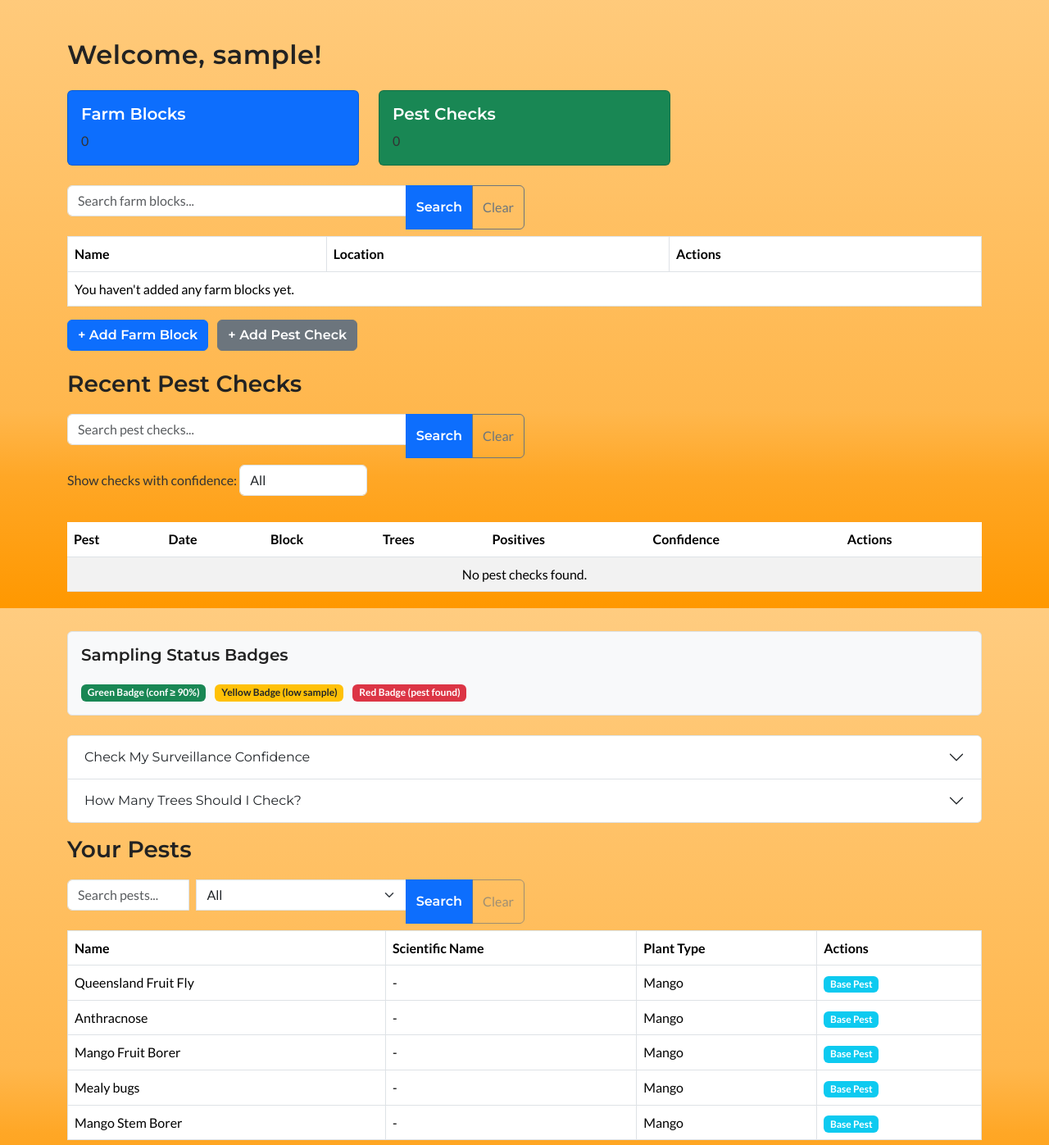
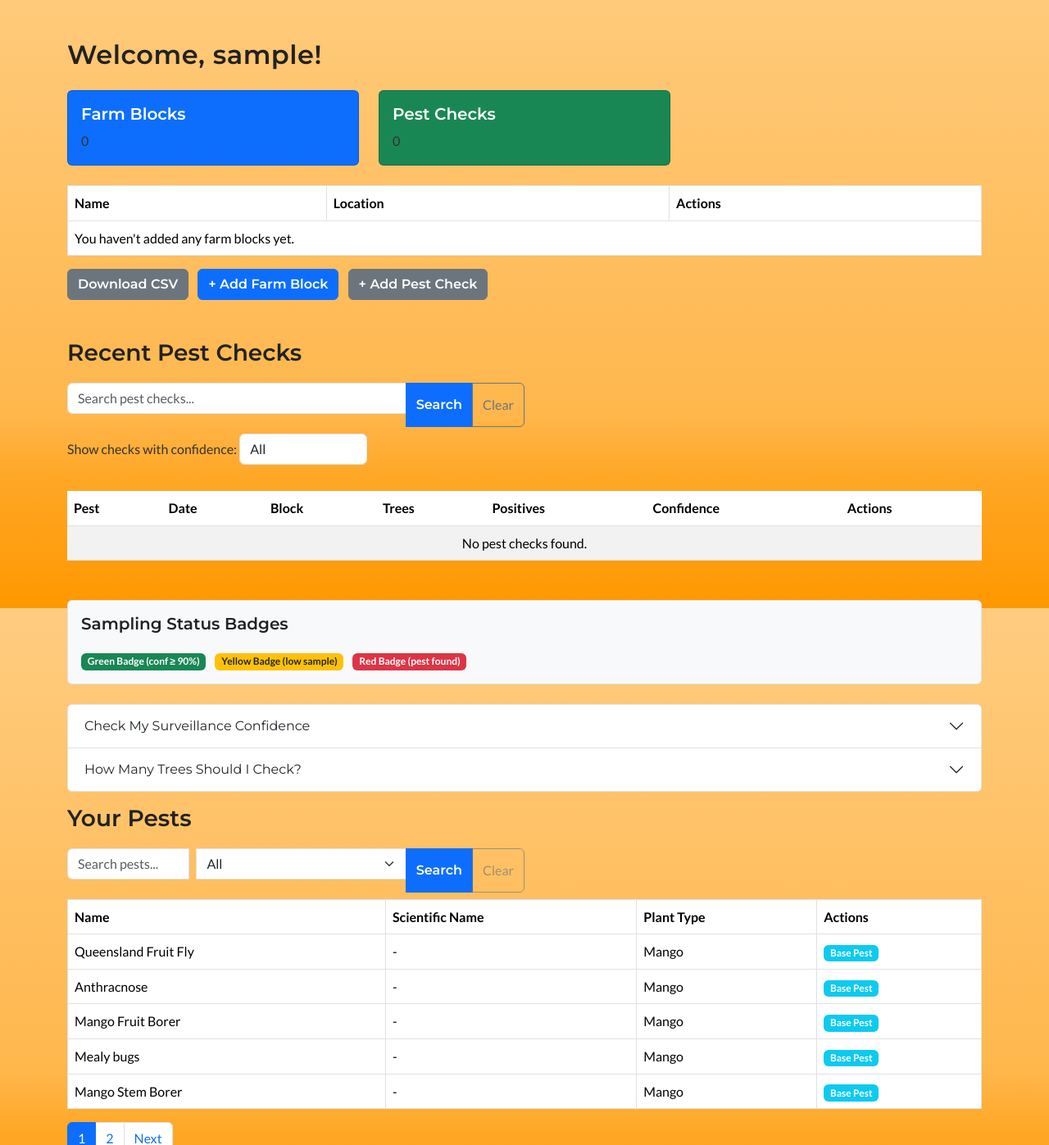
Before and after one commit to HoustonMichaelVaughn/HIT237, a Django app: page /growers/profile/ in a window 1280 px wide. Shown: the part 58-1455 px from the top of the page at 82% size. Run offline with Django 5.2, Linux system fonts and the light colour scheme; the visitor is signed in with stand-in values (Sample User, id 1); data that the repository does not hold is empty; some libraries are stand-ins or nearby versions.

Commit message:
Add Download CSV button and export_checks_csv endpoint

```diff
--- a/growers/templates/growers/profile.html
+++ b/growers/templates/growers/profile.html
@@ -25,24 +25,21 @@
   </div>
 
   <!-- HTMX: Farm Blocks -->
-  <form method="get"
-        class="mb-2"
-        hx-get="{% url 'farm_block_list' %}"
-        hx-target="#farm-blocks-table"
-        hx-swap="innerHTML">
-    <div class="input-group w-50 mb-2">
-      <input type="text" name="fb_search" id="fbSearchInput" class="form-control" placeholder="Search farm blocks..." value="{{ fb_search }}">
-      <button type="submit" class="btn btn-primary">Search</button>
-      <button type="button" id="clearFbSearchBtn" class="btn btn-outline-secondary" onclick="this.closest('form').reset();htmx.ajax('GET', '{% url 'farm_block_list' %}', {target: '#farm-blocks-table', swap: 'innerHTML'});">Clear</button>
-    </div>
-  </form>
-
-  <div id="farm-blocks-table">
+    <div id="farm-blocks-table">
     {% include "growers/partials/farm_blocks_table.html" %}
   </div>
 
-  <a href="{% url 'add_farm_block' %}" class="btn btn-primary mb-4 me-2">+ Add Farm Block</a>
-  <a href="{% url 'create_pest_check' %}" class="btn btn-secondary mb-4">+ Add Pest Check</a>
+  <div class="mb-4">
+    <a href="{% url 'export_checks_csv' %}" class="btn btn-secondary mb-4 me-2">
+      Download CSV
+    </a>
+    <a href="{% url 'add_farm_block' %}" class="btn btn-primary mb-4 me-2">
+      + Add Farm Block
+    </a>
+    <a href="{% url 'create_pest_check' %}" class="btn btn-secondary mb-4">
+      + Add Pest Check
+    </a>
+  </div>
 
   <!-- Recent Pest Checks -->
   <h3>Recent Pest Checks</h3>
--- a/growers/urls.py
+++ b/growers/urls.py
@@ -1,7 +1,7 @@
 from django.urls import path
 from django.contrib.auth import views as auth_views
 
-from .views import Login, RegisterUser, profile_view
+from .views import Login, RegisterUser, profile_view, export_checks_csv
 from . import views
 
 urlpatterns = [
@@ -9,7 +9,7 @@ urlpatterns = [
     path("logout/", auth_views.LogoutView.as_view(), name="logout"),
     path("register/", RegisterUser.as_view(), name="register"),
     path("profile/", profile_view, name="profile"),
-    #path("profile/export-csv/", export_csv, name="export_csv"),
+    path("profile/export-csv/", export_checks_csv, name="export_checks_csv"),
 
     # AJAX endpoints for HTMX
     path("ajax/farmblocks/", views.ajax_farm_block_list, name="farm_block_list"),
--- a/growers/views.py
+++ b/growers/views.py
@@ -1,18 +1,19 @@
 import math
+import csv
 
 from django.contrib.auth import login
 from django.contrib.auth.decorators import login_required
 from django.contrib.auth.views import LoginView as DjangoLoginView
 from django.core.paginator import Paginator
-from django.http import JsonResponse, HttpResponse
+from django.http import HttpResponse
 from django.shortcuts import redirect, render
 from django.template.loader import render_to_string
 from django.urls import reverse_lazy
 from django.views.generic.edit import FormView
 
 from mango_pests.forms import PestSelectionForm, SampleSizeForm
-from mango_pests.models import FarmBlock, PestCheck
-from mango_pests.data import Pestsdiseases  # <-- import static pests
+from mango_pests.models import FarmBlock, PestCheck, Pest
+from mango_pests.data import Pestsdiseases
 
 from .forms import RegisterUserForm
 
@@ -44,165 +45,158 @@ class RegisterUser(FormView):
 
 @login_required
 def profile_view(request):
-    # A)Fetch all FarmBlock and PestCheck objects for this user,
-    #    then compute a “confidence” value (0–100) on each PestCheck in Python.
+
     farm_blocks = FarmBlock.objects.filter(grower=request.user)
-    raw_checks_qs = PestCheck.objects.filter(farm_block__grower=request.user).order_by(
-        "-date_checked"
-    )
+    raw_checks_qs = PestCheck.objects.filter(
+        farm_block__grower=request.user
+    ).order_by("-date_checked")
 
-    # A1) Build a new list `all_checks` so that each PestCheck has `.confidence` attached
+    # Compute confidence for each check
     all_checks = []
     for c in raw_checks_qs:
+
         n = getattr(c, "num_trees", 0)
-        # If there were zero positives, compute binomial confidence at 1% prevalence
+
         if getattr(c, "positives", 0) == 0 and n > 0:
             computed_conf = 100 * (1 - (1 - 0.01) ** n)
+
         else:
-            # If positives > 0 (or n == 0), treat confidence as 0
-            computed_conf = 0.0
-
-        # Attach attribute to this instance for later use
+          computed_conf = 0.0
         setattr(c, "confidence", computed_conf)
         all_checks.append(c)
 
-    # B) Read the “status” GET parameter (default = "all")
+    # Filter by status
     status = request.GET.get("status", "all").lower()
 
-    # C) Manually filter the Python list by the computed `.confidence` property
+
     if status == "high":
-        # Keep only those checks whose confidence ≥ 90
-        filtered_checks = [c for c in all_checks if getattr(c, "confidence", 0) >= 90]
+        filtered_checks = [c for c in all_checks if c.confidence >= 90]
     elif status == "medium":
-        # Keep only those checks with 50 ≤ confidence < 90
-        filtered_checks = [
-            c for c in all_checks if 50 <= getattr(c, "confidence", 0) < 90
-        ]
+        filtered_checks = [c for c in all_checks if 50 <= c.confidence < 90]
     elif status == "low":
-        # Keep only those checks with confidence < 50
-        filtered_checks = [c for c in all_checks if getattr(c, "confidence", 0) < 50]
+        filtered_checks = [c for c in all_checks if c.confidence < 50]
+
     else:
-        # “all” or any other value → show all checks in this case
+
         filtered_checks = list(all_checks)
 
-    # D) Totals for summary cards
+    # Totals
     total_blocks = farm_blocks.count()
-    total_checks = len(all_checks)  # count of all checks (unfiltered)
+    total_checks = len(all_checks)
 
-    # E) Only show the first 5 in the Recent Pest Checks table
-    recent_pest_checks = filtered_checks[:5]
+    # Pagination helpers
+    fb_search = request.GET.get("fb_search", "").strip().lower()
+    farm_blocks_qs = farm_blocks.filter(name__icontains=fb_search) if fb_search else farm_blocks
+    fb_paginator = Paginator(farm_blocks_qs, 5)
+    farm_blocks_page = fb_paginator.get_page(request.GET.get("fb_page", 1))
 
-    # Fetch all pests for display in dashboard (DB + static)
-    from mango_pests.models import Pest
+    pc_search = request.GET.get("pc_search", "").strip().lower()
+    pc_filtered = [
+        c for c in filtered_checks
+        if pc_search in c.pest.name.lower() or pc_search in c.farm_block.name.lower()
+    ] if pc_search else filtered_checks
+    pc_paginator = Paginator(pc_filtered, 5)
+    recent_pest_checks_page = pc_paginator.get_page(request.GET.get("pc_page", 1))
 
+    # Static + DB pests
     db_pests = list(Pest.objects.all())
-    # Wrap static pests as dicts with DB-like fields for template compatibility
+
     static_pests = [
-        type('StaticPest', (), {
-            'name': p.cardtitle,
-            'scientific_name': getattr(p, 'scientific_name', ''),
-            'description': p.detailedinfo,
-            'plant_type': type('PlantType', (), {'name': 'Mango'})(),
-            'is_static': True
-        })() for p in Pestsdiseases
+        type("StaticPest", (), {
+            "name": p.cardtitle,
+            "scientific_name": getattr(p, "scientific_name", ""),
+            "description": p.detailedinfo,
+            "plant_type": type("PlantType", (), {"name": "Mango"})(),
+            "is_static": True,
+        })()
+        for p in Pestsdiseases
     ]
     pests = db_pests + static_pests
+    pest_search = request.GET.get("pest_search", "").strip().lower()
+    if pest_search:
+        pests = [
+            p for p in pests
+            if pest_search in p.name.lower()
+            or (hasattr(p, "scientific_name") and pest_search in (p.scientific_name or "").lower())
+        ]
 
-    # F) Two separate forms with prefixes (for the calculators)
+    pest_type = request.GET.get("pest_type", "all").lower()
+    if pest_type == "base":
+        pests = [p for p in pests if getattr(p, "is_static", False)]
+    elif pest_type == "user":
+        pests = [p for p in pests if not getattr(p, "is_static", False)]
+
+    pest_paginator = Paginator(pests, 5)
+    pests_page = pest_paginator.get_page(request.GET.get("pest_page", 1))
+
+    # Forms
     form = PestSelectionForm(request.POST or None, prefix="surv")
     sample_form = SampleSizeForm(request.POST or None, prefix="sample")
 
     surveillance_result = None
     sample_size_result = None
 
-    # G) If “Check My Surveillance Confidence” form was submitted:
+    # Surveillance confidence calculation
     if "surv-pest" in request.POST and form.is_valid():
         pest = form.cleaned_data["pest"]
-        checks = PestCheck.objects.filter(
-            pest=pest, positives=0, farm_block__grower=request.user
-        )
+        checks = PestCheck.objects.filter(pest=pest, positives=0, farm_block__grower=request.user)
         total_checked = sum(c.num_trees for c in checks)
-        if total_checked > 0:
-            # 1% prevalence → probability of ≥1 detection
-            confidence = 100 * (1 - (1 - 0.01) ** total_checked)
+        confidence = 100 * (1 - (1 - 0.01) ** total_checked) if total_checked > 0 else None
+        surveillance_result = {"pest": pest, "total_checked": total_checked, "confidence": confidence}
+
+    # Sample-size calculation
+    if "sample-prevalence" in request.POST and sample_form.is_valid():
+        p = sample_form.cleaned_data["prevalence"]
+        c_val = sample_form.cleaned_data["confidence"]
+        required_n = math.ceil(math.log(1 - c_val) / math.log(1 - p)) if p > 0 and c_val > 0 else None
+        sample_size_result = {"prevalence": p, "confidence": c_val, "required_n": required_n}
+
+    return render(request, "growers/profile.html", {
+        "farm_blocks": farm_blocks_page,
+        "recent_pest_checks": recent_pest_checks_page,
+        "status_filter": status,
+        "total_blocks": total_blocks,
+        "total_checks": total_checks,
+        "form": form,
+        "surveillance_result": surveillance_result,
+        "sample_form": sample_form,
+        "sample_size_result": sample_size_result,
+        "pests": pests_page,
+        "fb_search": fb_search,
+        "pc_search": pc_search,
+        "pest_search": pest_search,
+        "fb_paginator": fb_paginator,
+        "pc_paginator": pc_paginator,
+        "pest_paginator": pest_paginator,
+    })
+
+@login_required
+def export_checks_csv(request):
+    raw_checks = PestCheck.objects.filter(farm_block__grower=request.user).order_by("-date_checked")
+    checks = []
+    for c in raw_checks:
+        n = getattr(c, "num_trees", 0)
+        if getattr(c, "positives", 0) == 0 and n > 0:
+            conf = 100 * (1 - (1 - 0.01) ** n)
         else:
-            confidence = None
-        surveillance_result = {
-            "pest": pest,
-            "total_checked": total_checked,
-            "confidence": confidence,
-        }
+            conf = 0.0
+        setattr(c, "confidence", round(conf, 2))
+        checks.append(c)
 
-    # H) If “How Many Trees Should I Check?” form was submitted:
-    if "sample-prevalence" in request.POST and sample_form.is_valid():
-        p = sample_form.cleaned_data["prevalence"]  # e.g. 0.01
-        c_val = sample_form.cleaned_data["confidence"]  # e.g. 0.95
-        if p > 0 and c_val > 0:
-            required_n = math.ceil(math.log(1 - c_val) / math.log(1 - p))
-        else:
-            required_n = None
-        sample_size_result = {
-            "prevalence": p,
-            "confidence": c_val,
-            "required_n": required_n,
-        }
-
-    # Search and pagination for Farm Blocks
-    fb_search = request.GET.get("fb_search", "").strip().lower()
-    farm_blocks_qs = farm_blocks
-    if fb_search:
-        farm_blocks_qs = farm_blocks_qs.filter(name__icontains=fb_search)
-    fb_page = request.GET.get("fb_page", 1)
-    fb_paginator = Paginator(farm_blocks_qs, 5)
-    farm_blocks_page = fb_paginator.get_page(fb_page)
-
-    # Search and pagination for Pest Checks
-    pc_search = request.GET.get("pc_search", "").strip().lower()
-    filtered_checks_qs = filtered_checks
-    if pc_search:
-        filtered_checks_qs = [c for c in filtered_checks if pc_search in c.pest.name.lower() or pc_search in c.farm_block.name.lower()]
-    pc_page = request.GET.get("pc_page", 1)
-    pc_paginator = Paginator(filtered_checks_qs, 5)
-    recent_pest_checks_page = pc_paginator.get_page(pc_page)
-
-    # Search and pagination for Pests
-    pest_search = request.GET.get("pest_search", "").strip().lower()
-    pest_type = request.GET.get("pest_type", "all").lower()  # new filter
-    pests_qs = pests
-    if pest_search:
-        pests_qs = [p for p in pests if pest_search in p.name.lower() or (hasattr(p, 'scientific_name') and pest_search in (p.scientific_name or '').lower())]
-    # Filter by pest_type
-    if pest_type == "base":
-        pests_qs = [p for p in pests_qs if getattr(p, 'is_static', False)]
-    elif pest_type == "user":
-        pests_qs = [p for p in pests_qs if not getattr(p, 'is_static', False)]
-    pest_page = request.GET.get("pest_page", 1)
-    pest_paginator = Paginator(pests_qs, 5)
-    pests_page = pest_paginator.get_page(pest_page)
-
-    # I) Render the template with all context
-    return render(
-        request,
-        "growers/profile.html",
-        {
-            "farm_blocks": farm_blocks_page,
-            "recent_pest_checks": recent_pest_checks_page,
-            "status_filter": status,
-            "total_blocks": total_blocks,
-            "total_checks": total_checks,
-            "form": form,
-            "surveillance_result": surveillance_result,
-            "sample_form": sample_form,
-            "sample_size_result": sample_size_result,
-            "pests": pests_page,
-            "fb_search": fb_search,
-            "pc_search": pc_search,
-            "pest_search": pest_search,
-            "fb_paginator": fb_paginator,
-            "pc_paginator": pc_paginator,
-            "pest_paginator": pest_paginator,
-        },
-    )
+    response = HttpResponse(content_type="text/csv")
+    response["Content-Disposition"] = 'attachment; filename="pest_checks.csv"'
+    writer = csv.writer(response)
+    writer.writerow(["Date Checked", "Pest", "Farm Block", "Num Trees", "Positives", "Confidence (%)"])
+    for c in checks:
+        writer.writerow([
+            c.date_checked,
+            c.pest.name,
+            c.farm_block.name,
+            c.num_trees,
+            c.positives,
+            f"{c.confidence:.2f}"
+        ])
+    return response
 
 
 @login_required
@@ -211,79 +205,72 @@ def ajax_farm_block_list(request):
     fb_search = request.GET.get("fb_search", "").strip().lower()
     if fb_search:
         farm_blocks = farm_blocks.filter(name__icontains=fb_search)
-    fb_page = request.GET.get("fb_page", 1)
-    fb_paginator = Paginator(farm_blocks, 5)
-    farm_blocks_page = fb_paginator.get_page(fb_page)
-    html = render_to_string(
-        "growers/partials/farm_blocks_table.html",
-        {"farm_blocks": farm_blocks_page, "fb_search": fb_search},
-        request=request,
-    )
+    paginator = Paginator(farm_blocks, 5)
+    page = paginator.get_page(request.GET.get("fb_page", 1))
+    html = render_to_string("growers/partials/farm_blocks_table.html", {
+        "farm_blocks": page, "fb_search": fb_search
+    }, request=request)
     return HttpResponse(html)
 
 
 @login_required
 def ajax_pest_check_list(request):
-    # Rebuild the same logic as in profile_view for pest checks
-    from mango_pests.models import PestCheck
-    raw_checks_qs = PestCheck.objects.filter(farm_block__grower=request.user).order_by("-date_checked")
+    raw_checks = PestCheck.objects.filter(farm_block__grower=request.user).order_by("-date_checked")
     all_checks = []
-    for c in raw_checks_qs:
+    for c in raw_checks:
         n = getattr(c, "num_trees", 0)
-        if getattr(c, "positives", 0) == 0 and n > 0:
-            computed_conf = 100 * (1 - (1 - 0.01) ** n)
-        else:
-            computed_conf = 0.0
-        c.confidence = computed_conf
+        conf = 100 * (1 - (1 - 0.01) ** n) if getattr(c, "positives", 0) == 0 and n > 0 else 0.0
+        c.confidence = conf
         all_checks.append(c)
-    # Filtering
+
     pc_search = request.GET.get("pc_search", "").strip().lower()
-    filtered_checks = all_checks
-    if pc_search:
-        filtered_checks = [c for c in all_checks if pc_search in c.pest.name.lower() or pc_search in c.farm_block.name.lower()]
-    pc_page = request.GET.get("pc_page", 1)
-    pc_paginator = Paginator(filtered_checks, 5)
-    recent_pest_checks_page = pc_paginator.get_page(pc_page)
-    html = render_to_string(
-        "growers/partials/pest_checks_table.html",
-        {"recent_pest_checks": recent_pest_checks_page, "pc_search": pc_search},
-        request=request,
-    )
+    filtered = [
+        c for c in all_checks
+        if pc_search in c.pest.name.lower() or pc_search in c.farm_block.name.lower()
+    ] if pc_search else all_checks
+
+    paginator = Paginator(filtered, 5)
+    page = paginator.get_page(request.GET.get("pc_page", 1))
+    html = render_to_string("growers/partials/pest_checks_table.html", {
+        "recent_pest_checks": page, "pc_search": pc_search
+    }, request=request)
     return HttpResponse(html)
 
 
 @login_required
 def ajax_pest_list(request):
-    from mango_pests.models import Pest
-    from mango_pests.data import Pestsdiseases
-    # Build DB and static pest list as in profile_view
+
     db_pests = list(Pest.objects.all())
     static_pests = [
-        type('StaticPest', (), {
-            'name': p.cardtitle,
-            'scientific_name': getattr(p, 'scientific_name', ''),
-            'description': p.detailedinfo,
-            'plant_type': type('PlantType', (), {'name': 'Mango'})(),
-            'is_static': True
-        })() for p in Pestsdiseases
+        type("StaticPest", (), {
+            "name": p.cardtitle,
+            "scientific_name": getattr(p, "scientific_name", ""),
+            "description": p.detailedinfo,
+            "plant_type": type("PlantType", (), {"name": "Mango"})(),
+            "is_static": True,
+        })()
+        for p in Pestsdiseases
     ]
     pests = db_pests + static_pests
+
     pest_search = request.GET.get("pest_search", "").strip().lower()
-    pest_type = request.GET.get("pest_type", "all").lower()  # new filter
+
     if pest_search:
-        pests = [p for p in pests if pest_search in p.name.lower() or (hasattr(p, 'scientific_name') and pest_search in (p.scientific_name or '').lower())]
-    # Filter by pest_type
+        pests = [
+            p for p in pests
+            if pest_search in p.name.lower()
+            or (hasattr(p, "scientific_name") and pest_search in (p.scientific_name or "").lower())
+        ]
+
+    pest_type = request.GET.get("pest_type", "all").lower()
     if pest_type == "base":
-        pests = [p for p in pests if getattr(p, 'is_static', False)]
+        pests = [p for p in pests if getattr(p, "is_static", False)]
     elif pest_type == "user":
-        pests = [p for p in pests if not getattr(p, 'is_static', False)]
-    pest_page = request.GET.get("pest_page", 1)
-    from django.core.paginator import Paginator
-    pest_paginator = Paginator(pests, 5)
-    pests_page = pest_paginator.get_page(pest_page)
-    html = render_to_string(
-        "growers/partials/pests_table.html",
-        {"pests": pests_page, "pest_search": pest_search},
-        request=request,
-    )
+        pests = [p for p in pests if not getattr(p, "is_static", False)]
+
+    paginator = Paginator(pests, 5)
+    page = paginator.get_page(request.GET.get("pest_page", 1))
+    html = render_to_string("growers/partials/pests_table.html", {
+        "pests": page, "pest_search": pest_search
+    }, request=request)
     return HttpResponse(html)
```
